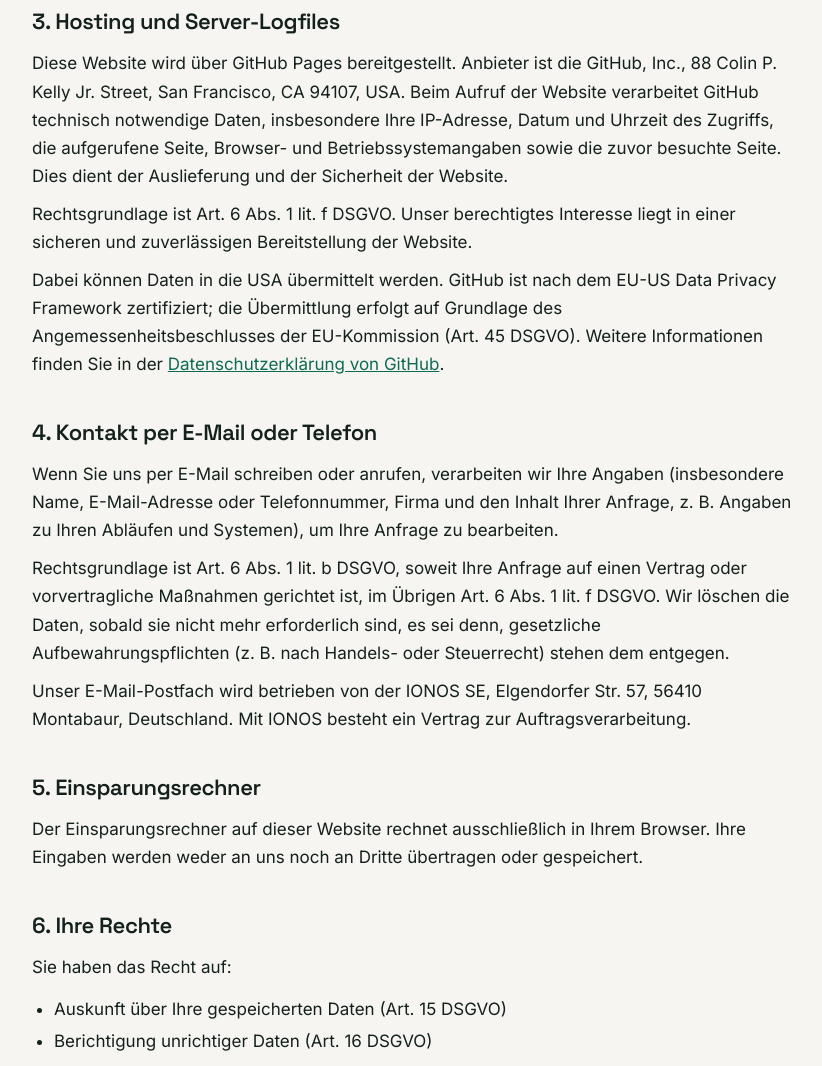
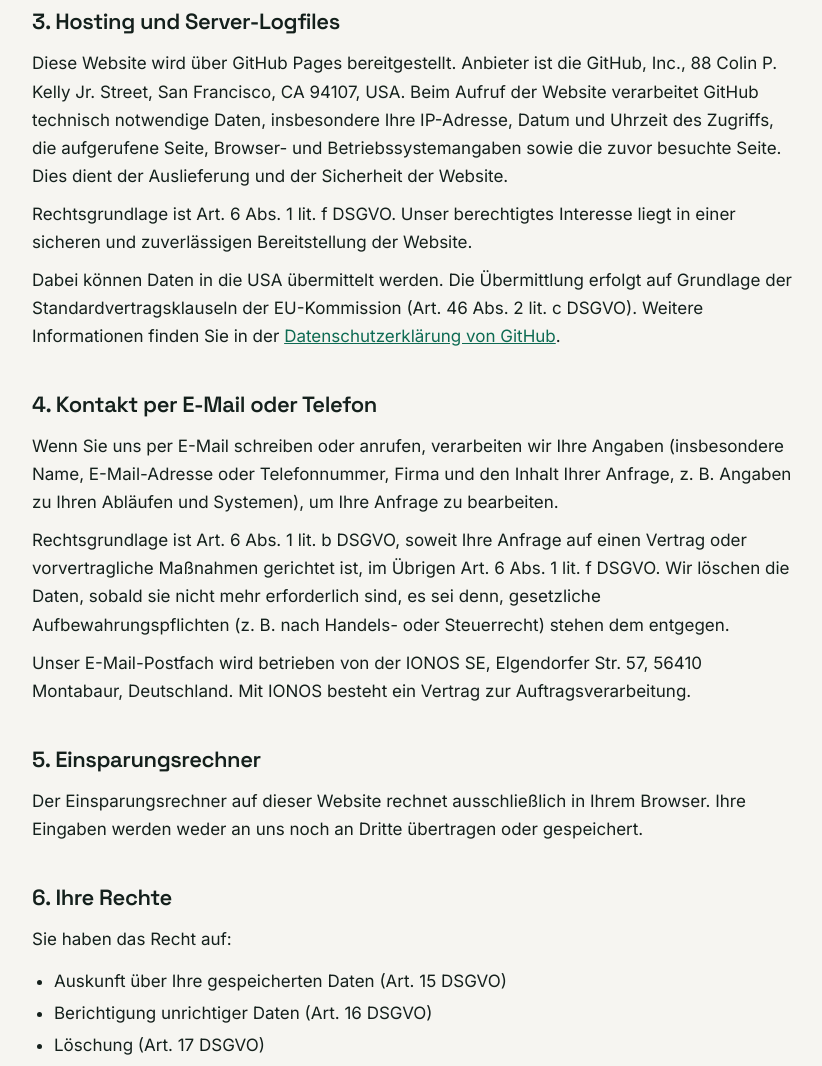
Before and after one commit to sk4ndal-commits/appgut-ventures, a plain HTML site: page datenschutz.html in a window 1280 px wide. Shown: the part 646-1712 px from the top of the page, without its empty margins (40-862 px from the left). Drawn offline with Linux system fonts and the light colour scheme.

Commit message:
adjust datenschutz

```diff
--- a/datenschutz.html
+++ b/datenschutz.html
@@ -48,7 +48,7 @@
 <h2 style="font-size: 22px; font-weight: 600">3. Hosting und Server-Logfiles</h2>
 <p>Diese Website wird über GitHub Pages bereitgestellt. Anbieter ist die GitHub, Inc., 88 Colin P. Kelly Jr. Street, San Francisco, CA 94107, USA. Beim Aufruf der Website verarbeitet GitHub technisch notwendige Daten, insbesondere Ihre IP-Adresse, Datum und Uhrzeit des Zugriffs, die aufgerufene Seite, Browser- und Betriebssystemangaben sowie die zuvor besuchte Seite. Dies dient der Auslieferung und der Sicherheit der Website.</p>
 <p>Rechtsgrundlage ist Art. 6 Abs. 1 lit. f DSGVO. Unser berechtigtes Interesse liegt in einer sicheren und zuverlässigen Bereitstellung der Website.</p>
-<p>Dabei können Daten in die USA übermittelt werden. GitHub ist nach dem EU-US Data Privacy Framework zertifiziert; die Übermittlung erfolgt auf Grundlage des Angemessenheitsbeschlusses der EU-Kommission (Art. 45 DSGVO). Weitere Informationen finden Sie in der <a href="https://docs.github.com/en/site-policy/privacy-policies/github-general-privacy-statement" rel="noopener">Datenschutzerklärung von GitHub</a>.</p>
+<p>Dabei können Daten in die USA übermittelt werden. Die Übermittlung erfolgt auf Grundlage der Standardvertragsklauseln der EU-Kommission (Art. 46 Abs. 2 lit. c DSGVO). Weitere Informationen finden Sie in der <a href="https://docs.github.com/en/site-policy/privacy-policies/github-general-privacy-statement" rel="noopener">Datenschutzerklärung von GitHub</a>.</p>
 </div>
 
 <div style="display: flex; flex-direction: column; gap: 10px">
```
Also changed, not shown: en/privacy.html (+1 -1 lines).
